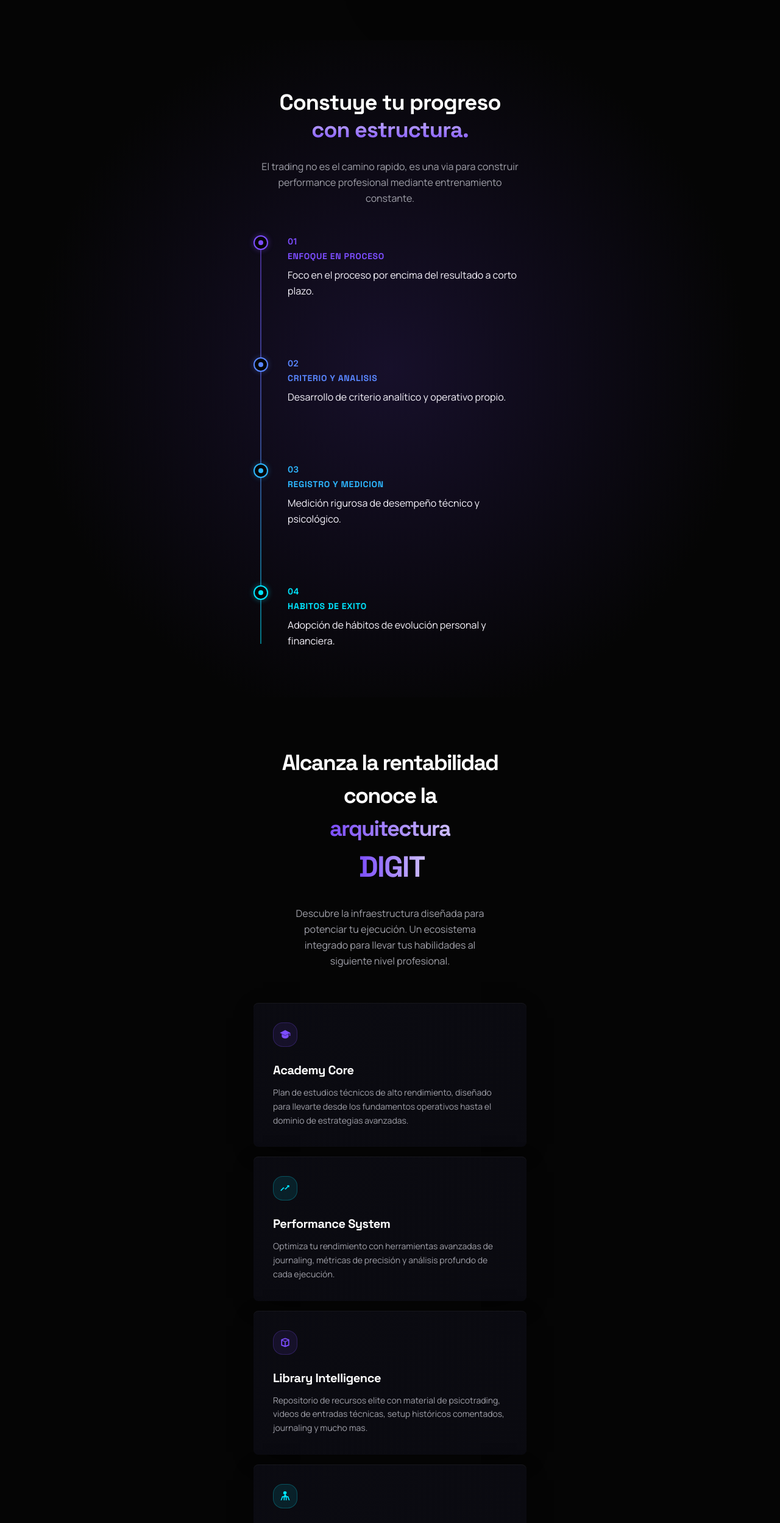
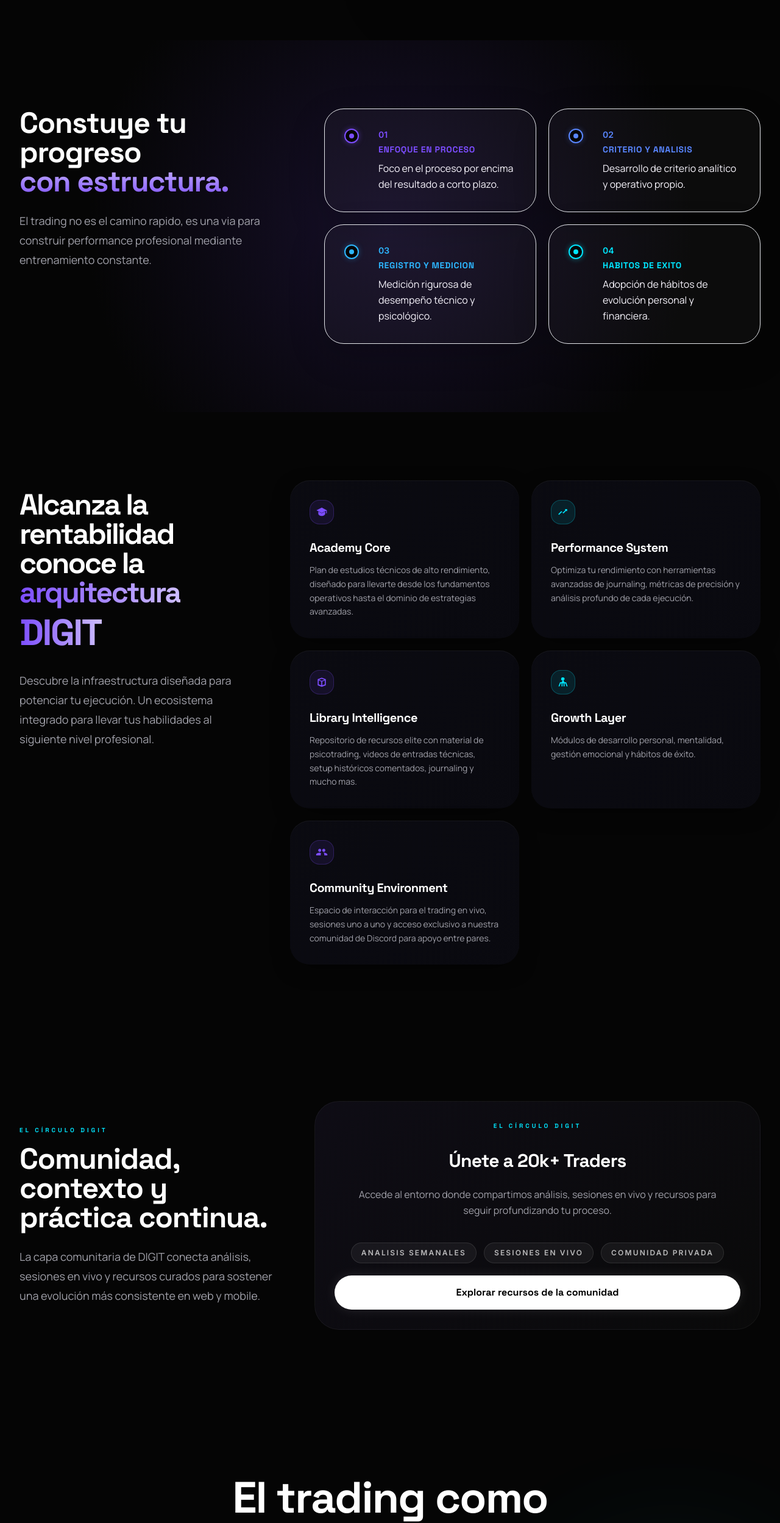
Before and after one commit to jeisonsosablockdev/digit-website, a Next.js app: page / in a window 1280 px wide. Shown: the part 932-3430 px from the top of the page at 61% size. Built offline with nearby package versions, Linux system fonts and the light colour scheme.

Commit message:
feat(app): adapt home sections for desktop web

```diff
--- a/components/home/architecture-section.tsx
+++ b/components/home/architecture-section.tsx
@@ -3,7 +3,7 @@ import { Icon } from "@/components/ui/icon";
 
 export function ArchitectureSection() {
   return (
-    <section className="relative overflow-hidden px-6 py-20" id="architecture-layers-section">
+    <section className="relative overflow-hidden px-6 py-20 lg:px-8 lg:py-28" id="architecture-layers-section">
       <div aria-hidden="true" className="pointer-events-none absolute inset-0 -z-10 overflow-hidden">
         <div
           className="absolute left-1/2 top-1/2 h-[600px] w-[600px] -translate-x-1/2 -translate-y-1/2 rounded-full opacity-10"
@@ -14,9 +14,9 @@ export function ArchitectureSection() {
         className="pointer-events-none absolute -left-[20%] top-1/2 -z-10 h-[500px] w-[500px] -translate-y-1/2 rounded-full opacity-30"
         style={{ background: "radial-gradient(circle, rgb(124, 77, 255) 0%, transparent 70%)", filter: "blur(120px)" }}
       />
-      <div className="mx-auto max-w-md">
-        <div className="relative mb-14">
-          <h2 className="mb-8 text-center font-headline text-4xl font-bold leading-normal tracking-tighter text-white">
+      <div className="mx-auto max-w-md lg:max-w-[1280px] lg:grid lg:grid-cols-[minmax(320px,380px)_minmax(0,1fr)] lg:gap-16">
+        <div className="relative mb-14 lg:mb-0 lg:pt-4">
+          <h2 className="mb-8 text-center font-headline text-4xl font-bold leading-normal tracking-tighter text-white lg:text-left lg:text-5xl">
             Alcanza la rentabilidad conoce la{"  "}
             <div>
               <span className="bg-gradient-to-r from-[#7C4DFF] to-[#cdbdff] bg-clip-text text-transparent">
@@ -24,17 +24,17 @@ export function ArchitectureSection() {
               </span>
             </div>
             <div className="mt-3">
-              <span className="ml-1.5 inline-block bg-gradient-to-r from-[#7C4DFF] to-[#cdbdff] bg-clip-text text-5xl text-transparent">
+              <span className="ml-1.5 inline-block bg-gradient-to-r from-[#7C4DFF] to-[#cdbdff] bg-clip-text text-5xl text-transparent lg:ml-0 lg:text-6xl">
                 DIGIT
               </span>
             </div>
           </h2>
-          <p className="mx-auto mt-4 mb-14 max-w-xs text-center font-body text-base leading-relaxed text-on-surface-variant">
+          <p className="mx-auto mt-4 mb-14 max-w-xs text-center font-body text-base leading-relaxed text-on-surface-variant lg:mx-0 lg:max-w-sm lg:text-left lg:text-lg lg:leading-8">
             Descubre la infraestructura diseñada para potenciar tu ejecución. Un ecosistema
             integrado para llevar tus habilidades al siguiente nivel profesional.
           </p>
         </div>
-        <div className="space-y-4">
+        <div className="space-y-4 lg:grid lg:grid-cols-2 lg:gap-5 lg:space-y-0">
           {architectureLayers.map((layer) => (
             <div key={layer.title} className="relative">
               {(layer.title === "Performance System" || layer.title === "Library Intelligence") && (
@@ -46,7 +46,7 @@ export function ArchitectureSection() {
                 />
               )}
               <article
-                className="rounded-lg bg-surface p-8 shadow-2xl transition-all duration-300"
+                className="h-full rounded-lg bg-surface p-8 shadow-2xl transition-all duration-300 lg:rounded-[2rem]"
                 style={{
                   background:
                     "linear-gradient(135deg, rgba(11, 11, 18, 0.95) 0%, rgba(11, 11, 18, 0.85) 100%)",
--- a/components/home/community-section.tsx
+++ b/components/home/community-section.tsx
@@ -4,8 +4,20 @@ const communitySignals = ["ANALISIS SEMANALES", "Sesiones en vivo", "COMUNIDAD P
 
 export function CommunitySection() {
   return (
-    <section className="bg-background px-6 py-20" id="newsletter-section">
-      <div className="mx-auto max-w-md">
+    <section className="bg-background px-6 py-20 lg:px-8 lg:py-28" id="newsletter-section">
+      <div className="mx-auto max-w-md lg:max-w-[1280px] lg:grid lg:grid-cols-[minmax(320px,420px)_minmax(0,1fr)] lg:items-center lg:gap-16">
+        <div className="mb-12 lg:mb-0">
+          <span className="mb-4 block text-center font-headline text-[10px] font-bold uppercase tracking-[0.4em] text-secondary lg:text-left">
+            EL CÍRCULO DIGIT
+          </span>
+          <h2 className="text-center font-headline text-4xl font-bold tracking-tight text-white lg:text-left lg:text-5xl">
+            Comunidad, contexto y práctica continua.
+          </h2>
+          <p className="mt-6 text-center font-body text-base leading-relaxed text-on-surface-variant lg:text-left lg:text-lg lg:leading-8">
+            La capa comunitaria de DIGIT conecta análisis, sesiones en vivo y recursos curados
+            para sostener una evolución más consistente en web y mobile.
+          </p>
+        </div>
         <div
           className="glass-effect relative overflow-hidden rounded-[2.5rem] border border-white/5 p-8 text-center"
           style={{
--- a/components/home/manifesto-section.tsx
+++ b/components/home/manifesto-section.tsx
@@ -3,7 +3,7 @@ import Link from "next/link";
 export function ManifestoSection() {
   return (
     <section
-      className="relative isolate flex flex-col items-center justify-center overflow-hidden bg-[#050505] px-6 py-24 text-center"
+      className="relative isolate flex flex-col items-center justify-center overflow-hidden bg-[#050505] px-6 py-24 text-center lg:px-8 lg:py-32"
       id="expansion-tool-section"
     >
       <div
@@ -39,8 +39,8 @@ export function ManifestoSection() {
         }}
       />
       <div className="pointer-events-none absolute bottom-12 left-1/2 z-0 h-40 w-40 -translate-x-[140%] rounded-full bg-[#7C4DFF] opacity-[0.044] blur-[75px]" />
-      <div className="relative z-10 mx-auto max-w-[24rem] md:max-w-2xl">
-        <h2 className="mb-12 font-headline text-[1.98rem] font-bold leading-[1.08] tracking-[-0.05em] text-white sm:text-4xl md:text-5xl md:tracking-tight">
+      <div className="relative z-10 mx-auto max-w-[24rem] md:max-w-2xl lg:max-w-[1100px]">
+        <h2 className="mb-12 font-headline text-[1.98rem] font-bold leading-[1.08] tracking-[-0.05em] text-white sm:text-4xl md:text-5xl md:tracking-tight lg:text-[4.5rem] lg:leading-[0.98]">
           <span className="block">El trading como</span>
           <span className="block whitespace-nowrap">
             herramienta de{" "}
@@ -50,20 +50,20 @@ export function ManifestoSection() {
           </span>
           <span className="block text-[#2ADFFF]">personal y financiera.</span>
         </h2>
-        <p className="font-body text-xl italic leading-relaxed text-[#12E7FF] md:text-2xl">
+        <p className="font-body text-xl italic leading-relaxed text-[#12E7FF] md:text-2xl lg:mx-auto lg:max-w-4xl lg:text-3xl lg:leading-[1.6]">
           "Disciplina, estructura y criterio convierten la práctica en una base de <br />{" "}
           expansión sostenida."
         </p>
       </div>
-      <div className="relative z-10 mt-12 flex w-full max-w-xs flex-col gap-4 px-6">
+      <div className="relative z-10 mt-12 flex w-full max-w-xs flex-col gap-4 px-6 lg:max-w-none lg:flex-row lg:justify-center lg:px-0">
         <Link
-          className="interactive-scale w-full rounded-full bg-gradient-to-r from-[#7c4dff] to-[#00e5ff] px-8 py-4 text-center font-headline font-bold text-black shadow-[0_0_20px_rgba(124,77,255,0.4)] transition-all"
+          className="interactive-scale w-full rounded-full bg-gradient-to-r from-[#7c4dff] to-[#00e5ff] px-8 py-4 text-center font-headline font-bold text-black shadow-[0_0_20px_rgba(124,77,255,0.4)] transition-all lg:w-auto lg:min-w-[260px] lg:px-10"
           href="/iniciar-sesion"
         >
           Entrar a DIGIT
         </Link>
         <Link
-          className="interactive-scale w-full rounded-full border border-white/10 bg-[#111111] px-8 py-4 text-center font-headline font-bold text-white transition-all hover:bg-white/5"
+          className="interactive-scale w-full rounded-full border border-white/10 bg-[#111111] px-8 py-4 text-center font-headline font-bold text-white transition-all hover:bg-white/5 lg:w-auto lg:min-w-[260px] lg:px-10"
           href="/metodo-digit"
         >
           Comienza tu entrenamiento
--- a/components/home/membership-section.tsx
+++ b/components/home/membership-section.tsx
@@ -2,27 +2,29 @@ import Link from "next/link";
 
 export function MembershipSection() {
   return (
-    <section className="bg-background px-6 py-20" id="total-access-section">
-      <div className="mx-auto max-w-md">
+    <section className="bg-background px-6 py-20 lg:px-8 lg:py-28" id="total-access-section">
+      <div className="mx-auto max-w-md lg:max-w-[1280px]">
         <div
-          className="relative overflow-hidden rounded-[2.5rem] border border-white/5 p-10 text-center shadow-2xl"
+          className="relative overflow-hidden rounded-[2.5rem] border border-white/5 p-10 text-center shadow-2xl lg:grid lg:grid-cols-[minmax(0,1fr)_280px] lg:items-center lg:gap-10 lg:p-14 lg:text-left"
           style={{
             background:
               "linear-gradient(135deg, rgba(20, 20, 25, 1) 0%, rgba(10, 10, 12, 1) 100%)"
           }}
         >
           <div className="pointer-events-none absolute -left-24 -top-24 h-48 w-48 rounded-full bg-secondary/10 blur-[80px]" />
+          <div>
             <span className="mb-8 block font-headline text-[10px] font-bold uppercase tracking-[0.4em] text-[#00E5FF]">
               únete a DIGIT
             </span>
-          <h2 className="mb-6 font-headline text-3xl font-bold leading-tight tracking-tight text-white">
+            <h2 className="mb-6 font-headline text-3xl font-bold leading-tight tracking-tight text-white lg:text-5xl">
               Domina el sistema: elige tu evolución hoy.
             </h2>
-          <p className="mb-10 px-2 font-body text-base leading-relaxed text-on-surface-variant">
+            <p className="mb-10 px-2 font-body text-base leading-relaxed text-on-surface-variant lg:mb-0 lg:max-w-2xl lg:px-0 lg:text-lg lg:leading-8">
               Accede a todas las capas de DIGIT OS
             </p>
+          </div>
           <Link
-            className="interactive-scale block w-full rounded-[2rem] bg-white py-5 text-center font-headline font-bold text-black shadow-xl transition-all hover:bg-gray-100"
+            className="interactive-scale block w-full rounded-[2rem] bg-white py-5 text-center font-headline font-bold text-black shadow-xl transition-all hover:bg-gray-100 lg:w-auto lg:px-8"
             href="/membresia"
           >
             Explorar la membresía
--- a/components/home/structure-section.tsx
+++ b/components/home/structure-section.tsx
@@ -3,15 +3,16 @@ import { structureSteps } from "@/components/home/landing-data";
 export function StructureSection() {
   return (
     <section
-      className="bg-background px-6 py-20"
+      className="bg-background px-6 py-20 lg:px-8 lg:py-28"
       id="structure-section"
       style={{
         background: "radial-gradient(circle, rgba(124, 77, 255, 0.15) 0%, rgb(5, 5, 5) 70%)"
       }}
     >
-      <div className="mx-auto max-w-md">
-        <div className="relative mb-6 text-center">
-          <h2 className="mb-4 font-headline text-4xl font-bold leading-tight tracking-tight text-white">
+      <div className="mx-auto max-w-md lg:max-w-[1280px] lg:grid lg:grid-cols-[minmax(320px,420px)_minmax(0,1fr)] lg:gap-20">
+        <div className="lg:sticky lg:top-32 lg:self-start">
+          <div className="relative mb-6 text-center lg:text-left">
+            <h2 className="mb-4 font-headline text-4xl font-bold leading-tight tracking-tight text-white lg:text-5xl">
               Constuye tu progreso
               <div>
                 <span className="bg-gradient-to-b from-[#cdbdff] to-[#7c4dff] bg-clip-text text-transparent">
@@ -20,15 +21,19 @@ export function StructureSection() {
               </div>
             </h2>
           </div>
-        <p className="mb-12 text-center font-body text-base leading-relaxed text-on-surface-variant">
+          <p className="mb-12 text-center font-body text-base leading-relaxed text-on-surface-variant lg:mb-0 lg:text-left lg:text-lg lg:leading-8">
             El trading no es el camino rapido, es una via para construir performance profesional
             mediante entrenamiento constante.
           </p>
+        </div>
         <div className="relative">
-          <div className="absolute bottom-2 left-[11px] top-2 w-[2px] bg-gradient-to-b from-[#7C4DFF] via-[#5986FF] to-[#00E5FF] opacity-50" />
-          <div className="space-y-12">
+          <div className="absolute bottom-2 left-[11px] top-2 w-[2px] bg-gradient-to-b from-[#7C4DFF] via-[#5986FF] to-[#00E5FF] opacity-50 lg:hidden" />
+          <div className="space-y-12 lg:grid lg:grid-cols-2 lg:gap-5 lg:space-y-0">
             {structureSteps.map((step, index) => (
-              <div key={step.title} className="group relative flex items-start gap-8">
+              <div
+                key={step.title}
+                className="group relative flex items-start gap-8 lg:rounded-[2rem] lg:border lg:border-white/8 lg:bg-white/[0.03] lg:p-8 lg:shadow-[0_20px_60px_rgba(0,0,0,0.2)]"
+              >
                 <div className="relative z-10">
                   <div
                     className={`flex h-6 w-6 items-center justify-center rounded-full border-2 bg-background ${step.borderClass}`}
@@ -46,7 +51,7 @@ export function StructureSection() {
                     <div className={`h-2 w-2 rounded-full ${step.dotClass}`} />
                   </div>
                 </div>
-                <div className={`flex-1 ${index === structureSteps.length - 1 ? "" : "pb-12"}`}>
+                <div className={`flex-1 ${index === structureSteps.length - 1 ? "" : "pb-12"} lg:pb-0`}>
                   <p className={`mb-1 font-utility text-sm font-semibold ${step.textClass}`}>
                     {step.number}
                   </p>
```
Lines whose indentation alone changed are shown as unchanged.
